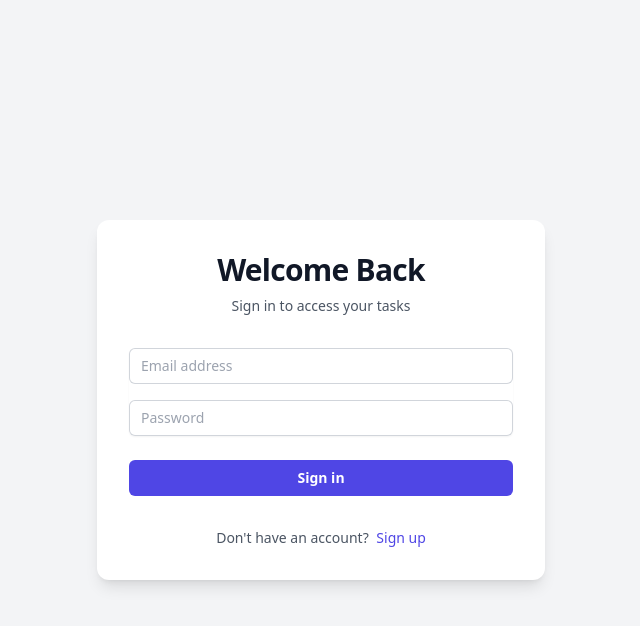
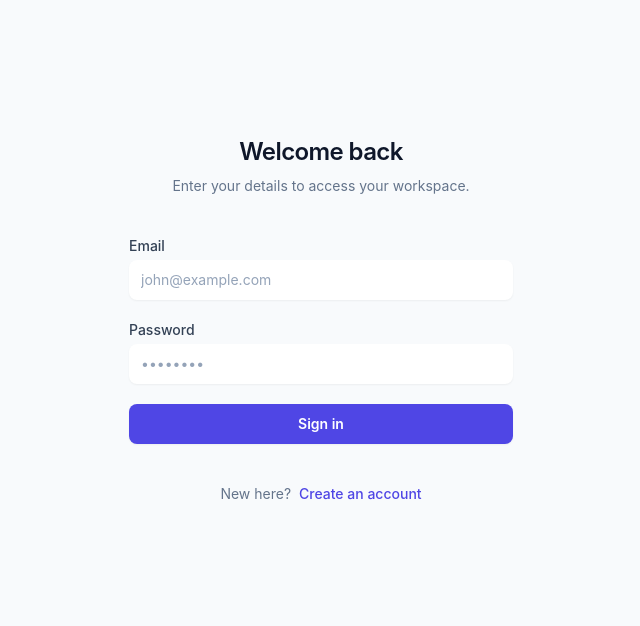
Before and after one commit to miguel-octavio-aguila/kepler_test_challenge, a Nuxt app in the folder frontend/fullstack-kepler-challenge-frontend/: page /login in a window 1280 px wide. Shown: the top 626 px of the page, without its empty margins (319-959 px from the left). Built offline with nearby package versions, Linux system fonts and the light colour scheme.

Commit message:
feat(frontend): redesign UI with modern minimalist style - Implement strict Zinc/Indigo color palette in Tailwind - Refactor Login, Dashboard, and Global Layout - Modernize components (TaskForm, TaskList, Navigation) - Add page transitions and subtle animations

```diff
--- a/frontend/fullstack-kepler-challenge-frontend/app/app.vue
+++ b/frontend/fullstack-kepler-challenge-frontend/app/app.vue
@@ -1,5 +1,39 @@
 <template>
-  <div class="min-h-screen bg-gray-50 text-gray-900 font-sans">
+  <div class="min-h-screen bg-gray-50 text-gray-900 font-sans selection:bg-primary-light selection:text-primary">
+    <NuxtLoadingIndicator color="#4f46e5" />
     <NuxtPage />
   </div>
 </template>
+
+<style>
+/* Global Page Transitions */
+.page-enter-active,
+.page-leave-active {
+  transition: all 0.2s ease-out;
+}
+
+.page-enter-from {
+  opacity: 0;
+  transform: translateY(10px);
+}
+
+.page-leave-to {
+  opacity: 0;
+  transform: translateY(-5px);
+}
+
+/* Custom Scrollbar for Webkit */
+::-webkit-scrollbar {
+  width: 8px;
+}
+::-webkit-scrollbar-track {
+  background: transparent;
+}
+::-webkit-scrollbar-thumb {
+  background-color: #cbd5e1;
+  border-radius: 4px;
+}
+::-webkit-scrollbar-thumb:hover {
+  background-color: #94a3b8;
+}
+</style>
--- a/frontend/fullstack-kepler-challenge-frontend/app/components/TaskForm.vue
+++ b/frontend/fullstack-kepler-challenge-frontend/app/components/TaskForm.vue
@@ -5,18 +5,17 @@ const tasksStore = useTasksStore();
 const title = ref('');
 const description = ref('');
 const isSubmitting = ref(false);
+const titleInput = ref<HTMLInputElement | null>(null);
 
 const handleSubmit = async () => {
   if (!title.value.trim()) return;
 
   isSubmitting.value = true;
   try {
-    // Call the store action
     await tasksStore.createTask(title.value, description.value);
-
-    // Reset form
     title.value = '';
     description.value = '';
+    titleInput.value?.focus();
   } catch (error) {
     alert('Error creating task');
   } finally {
@@ -26,36 +25,43 @@ const handleSubmit = async () => {
 </script>
 
 <template>
-  <div class="bg-white p-6 rounded-lg shadow-md mb-8">
-    <h3 class="text-lg font-semibold text-gray-700 mb-4">Create New Task</h3>
+  <div class="bg-white p-6 rounded-xl border border-gray-100 shadow-sm transition-all hover:shadow-md">
+    <h3 class="text-sm font-semibold text-gray-900 uppercase tracking-wider mb-4">Add New Task</h3>
 
     <form @submit.prevent="handleSubmit" class="space-y-4">
-      <div>
+      <div class="space-y-4">
         <input
+          ref="titleInput"
           v-model="title"
           type="text"
           placeholder="What needs to be done?"
-          class="w-full px-4 py-2 border rounded-lg focus:ring-2 focus:ring-indigo-500 focus:outline-none"
+          class="block w-full border-0 border-b-2 border-gray-100 bg-transparent px-0 py-2.5 text-gray-900 placeholder:text-gray-400 focus:border-primary focus:ring-0 sm:text-lg font-medium transition-colors"
           required
         />
-      </div>
 
-      <div>
         <textarea
           v-model="description"
-          placeholder="Description (optional)"
+          placeholder="Add details (optional)"
           rows="2"
-          class="w-full px-4 py-2 border rounded-lg focus:ring-2 focus:ring-indigo-500 focus:outline-none"
+          class="block w-full rounded-lg border-0 bg-gray-50 px-3 py-2 text-gray-900 shadow-sm ring-1 ring-inset ring-gray-100 placeholder:text-gray-400 focus:ring-2 focus:ring-inset focus:ring-primary/10 sm:text-sm sm:leading-6 resize-none transition-all"
         ></textarea>
       </div>
 
-      <button
-        type="submit"
-        :disabled="isSubmitting"
-        class="bg-indigo-600 text-white px-6 py-2 rounded-lg hover:bg-indigo-700 disabled:opacity-50 transition-colors"
-      >
-        {{ isSubmitting ? 'Adding...' : 'Add Task' }}
-      </button>
+      <div class="flex justify-end pt-2">
+        <button
+          type="submit"
+          :disabled="isSubmitting || !title.trim()"
+          class="inline-flex items-center rounded-lg bg-primary px-4 py-2 text-sm font-semibold text-white shadow-sm hover:bg-primary-hover focus-visible:outline focus-visible:outline-2 focus-visible:outline-offset-2 focus-visible:outline-primary disabled:opacity-50 disabled:cursor-not-allowed transition-all active:scale-95"
+        >
+          <span v-if="isSubmitting" class="mr-2">
+            <svg class="h-4 w-4 animate-spin" fill="none" viewBox="0 0 24 24">
+              <circle class="opacity-25" cx="12" cy="12" r="10" stroke="currentColor" stroke-width="4"></circle>
+              <path class="opacity-75" fill="currentColor" d="M4 12a8 8 0 018-8V0C5.373 0 0 5.373 0 12h4zm2 5.291A7.962 7.962 0 014 12H0c0 3.042 1.135 5.824 3 7.938l3-2.647z"></path>
+            </svg>
+          </span>
+          {{ isSubmitting ? 'Adding...' : 'Add Task' }}
+        </button>
+      </div>
     </form>
   </div>
 </template>
--- a/frontend/fullstack-kepler-challenge-frontend/app/pages/login.vue
+++ b/frontend/fullstack-kepler-challenge-frontend/app/pages/login.vue
@@ -1,47 +1,33 @@
 <script setup lang="ts">
 import { useAuthStore } from '~/stores/auth.store';
 
-// Access the store and router
 const authStore = useAuthStore();
 const router = useRouter();
 
-// Reactive state for the UI
-const isLoginMode = ref(true); // Toggle between Login and Register
+const isLoginMode = ref(true);
 const isLoading = ref(false);
 const errorMessage = ref('');
 
-// Form data state
 const form = reactive({
   name: '',
   email: '',
   password: ''
 });
 
-// Main handler for form submission
 const handleSubmit = async () => {
-  // Reset states
   isLoading.value = true;
   errorMessage.value = '';
 
   try {
     if (isLoginMode.value) {
-      // --- LOGIN FLOW ---
       await authStore.login(form.email, form.password);
-      // Redirect to dashboard on success
       router.push('/dashboard');
     } else {
-      // --- REGISTER FLOW ---
-      // 1. Register the user
       await authStore.register(form.name, form.email, form.password);
-
-      // 2. Alert the user (Simple UX)
       alert('Registration successful! Please sign in.');
-
-      // 3. Switch to login mode automatically
       isLoginMode.value = true;
     }
   } catch (error: any) {
-    // Extract error message from Axios response if available
     errorMessage.value = error.response?.data?.message || 'An unexpected error occurred';
   } finally {
     isLoading.value = false;
@@ -50,89 +36,82 @@ const handleSubmit = async () => {
 </script>
 
 <template>
-  <div class="flex min-h-screen items-center justify-center bg-gray-100 px-4">
-    <div class="w-full max-w-md space-y-8 bg-white p-8 shadow-lg rounded-xl">
+  <div class="flex min-h-[80vh] items-center justify-center px-4 sm:px-6 lg:px-8">
+    <div class="w-full max-w-sm space-y-10">
 
+      <!-- Header -->
       <div class="text-center">
-        <h2 class="text-3xl font-bold tracking-tight text-gray-900">
-          {{ isLoginMode ? 'Welcome Back' : 'Create Account' }}
-        </h2>
-        <p class="mt-2 text-sm text-gray-600">
-          {{ isLoginMode ? 'Sign in to access your tasks' : 'Get started with your task manager' }}
+        <h1 class="text-2xl font-semibold tracking-tight text-gray-900">
+          {{ isLoginMode ? 'Welcome back' : 'Create an account' }}
+        </h1>
+        <p class="mt-2 text-sm text-gray-500">
+          {{ isLoginMode ? 'Enter your details to access your workspace.' : 'Start organizing your tasks efficiently.' }}
         </p>
       </div>
 
-      <div v-if="errorMessage" class="bg-red-50 text-red-600 p-3 rounded text-sm text-center border border-red-200">
+      <!-- Error Alert -->
+      <div v-if="errorMessage" class="bg-red-50 text-red-600 p-3 rounded-md text-sm text-center">
         {{ errorMessage }}
       </div>
 
-      <form class="mt-8 space-y-6" @submit.prevent="handleSubmit">
-        <div class="space-y-4 rounded-md shadow-sm">
+      <!-- Form -->
+      <form class="space-y-5" @submit.prevent="handleSubmit">
 
-          <div v-if="!isLoginMode">
-            <label for="name" class="sr-only">Full Name</label>
+        <div v-if="!isLoginMode" class="space-y-1">
+          <label for="name" class="block text-sm font-medium text-gray-700">Full Name</label>
           <input
             id="name"
             v-model="form.name"
-              name="name"
             type="text"
             required
-              class="relative block w-full rounded-md border-0 py-1.5 px-3 text-gray-900 ring-1 ring-inset ring-gray-300 placeholder:text-gray-400 focus:z-10 focus:ring-2 focus:ring-inset focus:ring-indigo-600 sm:text-sm sm:leading-6"
-              placeholder="Full Name"
+            class="block w-full rounded-lg border-gray-300 shadow-sm focus:border-primary focus:ring-primary sm:text-sm py-2.5 px-3"
+            placeholder="John Doe"
           />
         </div>
 
-          <div>
-            <label for="email-address" class="sr-only">Email address</label>
+        <div class="space-y-1">
+          <label for="email" class="block text-sm font-medium text-gray-700">Email</label>
           <input
-              id="email-address"
+            id="email"
             v-model="form.email"
-              name="email"
             type="email"
-              autocomplete="email"
             required
-              class="relative block w-full rounded-md border-0 py-1.5 px-3 text-gray-900 ring-1 ring-inset ring-gray-300 placeholder:text-gray-400 focus:z-10 focus:ring-2 focus:ring-inset focus:ring-indigo-600 sm:text-sm sm:leading-6"
-              placeholder="Email address"
+            class="block w-full rounded-lg border-gray-300 shadow-sm focus:border-primary focus:ring-primary sm:text-sm py-2.5 px-3"
+            placeholder="john@example.com"
           />
         </div>
 
-          <div>
-            <label for="password" class="sr-only">Password</label>
+        <div class="space-y-1">
+          <label for="password" class="block text-sm font-medium text-gray-700">Password</label>
           <input
             id="password"
             v-model="form.password"
-              name="password"
             type="password"
-              autocomplete="current-password"
             required
-              class="relative block w-full rounded-md border-0 py-1.5 px-3 text-gray-900 ring-1 ring-inset ring-gray-300 placeholder:text-gray-400 focus:z-10 focus:ring-2 focus:ring-inset focus:ring-indigo-600 sm:text-sm sm:leading-6"
-              placeholder="Password"
+            class="block w-full rounded-lg border-gray-300 shadow-sm focus:border-primary focus:ring-primary sm:text-sm py-2.5 px-3"
+            placeholder="••••••••"
           />
         </div>
-        </div>
 
-        <div>
         <button
           type="submit"
           :disabled="isLoading"
-            class="group relative flex w-full justify-center rounded-md bg-indigo-600 px-3 py-2 text-sm font-semibold text-white hover:bg-indigo-500 focus-visible:outline focus-visible:outline-2 focus-visible:outline-offset-2 focus-visible:outline-indigo-600 disabled:opacity-70 disabled:cursor-not-allowed"
+          class="flex w-full justify-center rounded-lg bg-primary px-3 py-2.5 text-sm font-semibold text-white shadow-sm hover:bg-primary-hover focus-visible:outline focus-visible:outline-2 focus-visible:outline-offset-2 focus-visible:outline-primary disabled:opacity-70 disabled:cursor-not-allowed transition-all active:scale-[0.98]"
         >
-            <span v-if="isLoading" class="absolute inset-y-0 left-0 flex items-center pl-3">
-              <svg class="h-5 w-5 animate-spin text-indigo-300" fill="none" viewBox="0 0 24 24">
+          <svg v-if="isLoading" class="mr-2 h-5 w-5 animate-spin text-white/90" fill="none" viewBox="0 0 24 24">
             <circle class="opacity-25" cx="12" cy="12" r="10" stroke="currentColor" stroke-width="4"></circle>
             <path class="opacity-75" fill="currentColor" d="M4 12a8 8 0 018-8V0C5.373 0 0 5.373 0 12h4zm2 5.291A7.962 7.962 0 014 12H0c0 3.042 1.135 5.824 3 7.938l3-2.647z"></path>
           </svg>
-            </span>
-            {{ isLoading ? 'Processing...' : (isLoginMode ? 'Sign in' : 'Register') }}
+          {{ isLoading ? 'Processing...' : (isLoginMode ? 'Sign in' : 'Create account') }}
         </button>
-        </div>
       </form>
 
+      <!-- Toggle Mode -->
       <div class="text-center">
-        <p class="text-sm text-gray-600">
-          {{ isLoginMode ? "Don't have an account?" : "Already have an account?" }}
-          <button @click="isLoginMode = !isLoginMode" class="font-medium text-indigo-600 hover:text-indigo-500 ml-1">
-            {{ isLoginMode ? 'Sign up' : 'Sign in' }}
+        <p class="text-sm text-gray-500">
+          {{ isLoginMode ? "New here?" : "Already have an account?" }}
+          <button @click="isLoginMode = !isLoginMode" class="font-medium text-primary hover:text-primary-hover transition-colors ml-1">
+            {{ isLoginMode ? 'Create an account' : 'Sign in' }}
           </button>
         </p>
       </div>
```
Also changed, not shown: frontend/fullstack-kepler-challenge-frontend/app/components/Navigation.vue (+11 -12 lines), frontend/fullstack-kepler-challenge-frontend/app/components/TaskList.vue (+51 -20 lines), frontend/fullstack-kepler-challenge-frontend/app/pages/dashboard.vue (+26 -8 lines), frontend/fullstack-kepler-challenge-frontend/app/pages/index.vue (+5 -2 lines), frontend/fullstack-kepler-challenge-frontend/tailwind.config.js (+24 -1 lines), 1 other file (tests, documents, lock files or other folders). Lines whose indentation alone changed are shown as unchanged.
